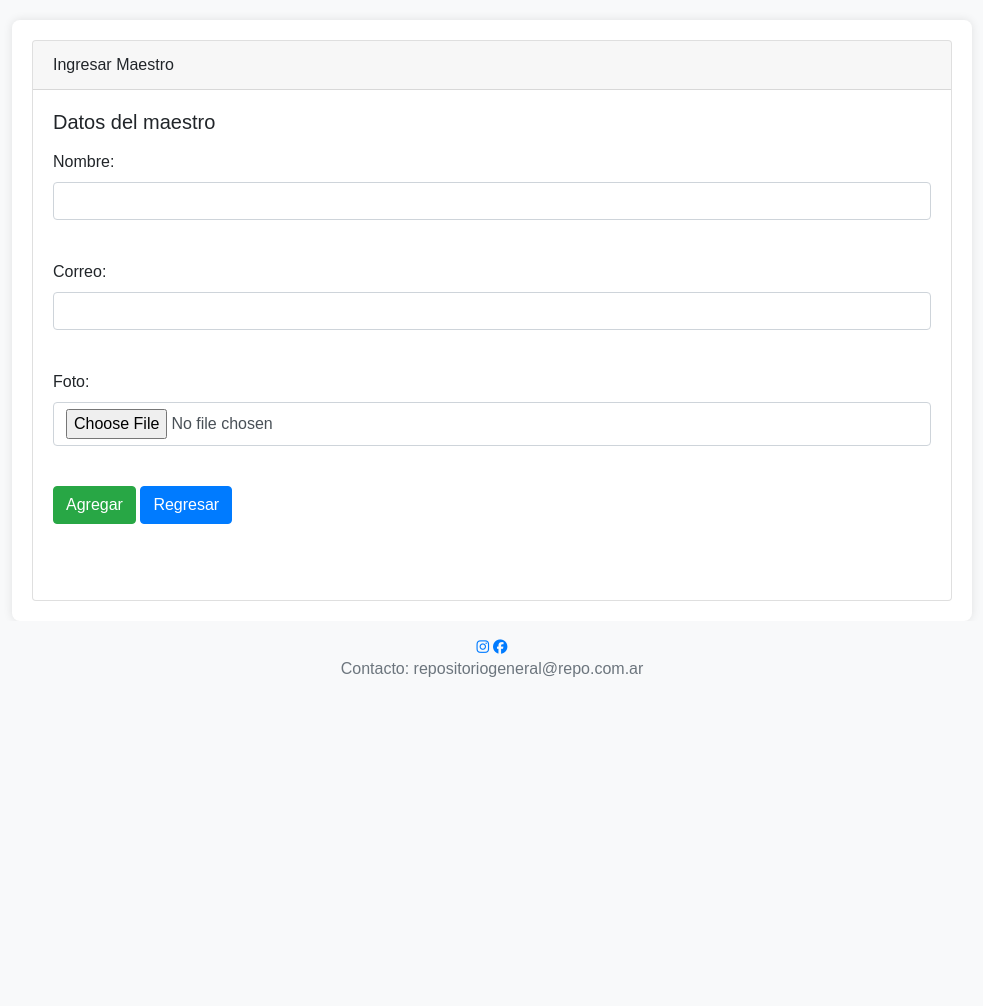
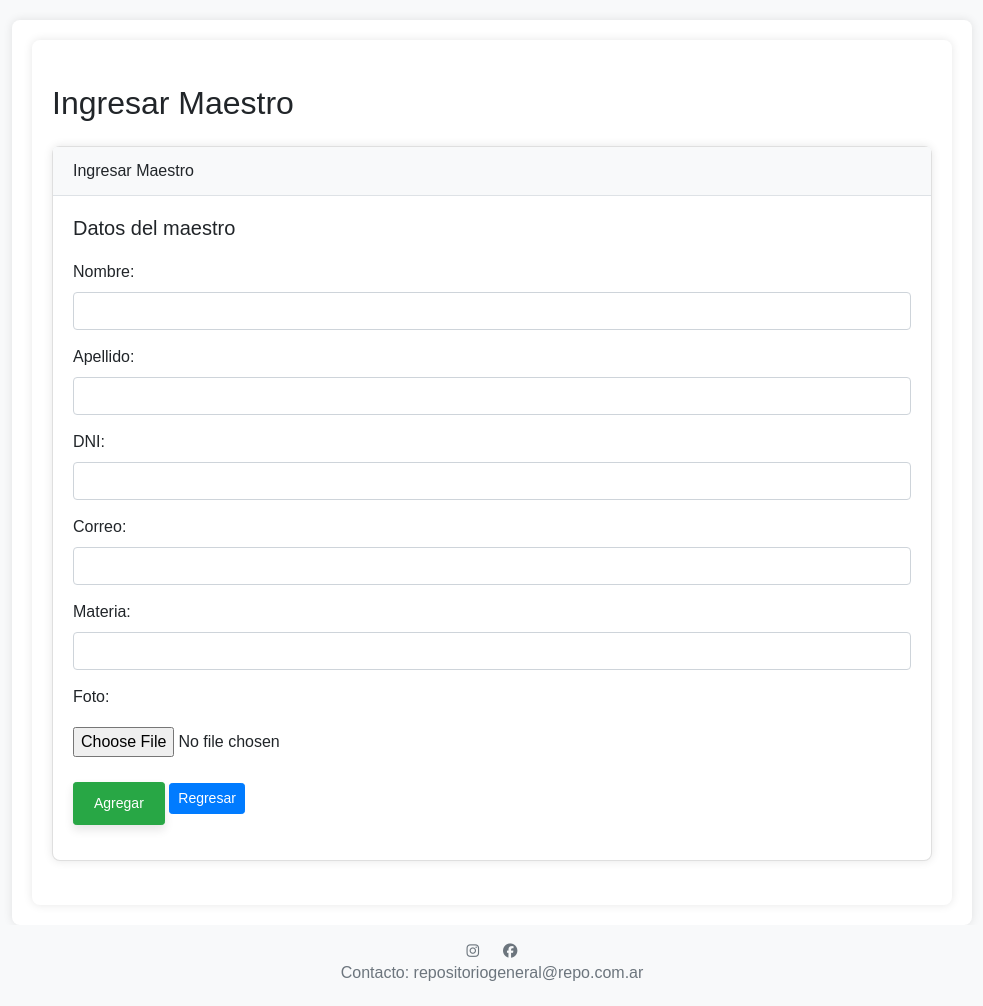
Before and after one commit to Estefaniavago/Back_CAC24173, a Flask app: page /create in a window 1280 px wide. Shown: the part 62-1068 px from the top of the page, without its empty margins (148-1131 px from the left). Before the commit the page ends 739 px from the top, so only its background shows below. Run offline with Flask 2, Linux system fonts and the light colour scheme; some libraries are stand-ins or nearby versions.

Commit message:
cambios en html y style

```diff
--- a/static/styles/style.css
+++ b/static/styles/style.css
@@ -26,6 +26,9 @@ body {
 .btn-success {
     background-color: #28a745;
     border-color: #28a745;
+    padding: 10px 20px;
+    margin-top: 10px;
+    box-shadow: 0 5px 10px rgba(0, 0, 0, 0.1);
 }
 
 .btn-warning {
@@ -40,11 +43,27 @@ body {
 
 .table {
     margin-top: 20px;
+    border-collapse: separate;
+    border-spacing: 0;
+    border: 1px solid #dee2e6;
+    border-radius: 8px;
+    box-shadow: 0 5px 10px rgba(0, 0, 0, 0.1);
+    overflow: hidden;
 }
 
 .table th, .table td {
     text-align: center;
     vertical-align: middle;
+    padding: 10px;
+    border-bottom: 1px solid #dee2e6;
+}
+
+.table th {
+    background-color: #f8f9fa;
+}
+
+.table tr:nth-child(even) {
+    background-color: #f2f2f2;
 }
 
 .table img.thumbnail {
@@ -64,3 +83,35 @@ body {
     max-width: 960px;
     margin: 0 auto;
 }
+
+.footer a {
+    margin: 0 10px;
+    color: #6c757d;
+}
+
+.footer a:hover {
+    color: #000;
+}
+
+.card {
+    margin-top: 20px;
+    border-radius: 8px;
+    box-shadow: 0 0 10px rgba(0, 0, 0, 0.1);
+}
+
+.card-header {
+    background-color: #f8f9fa;
+    border-bottom: 1px solid #dee2e6;
+}
+
+.card-title {
+    margin-bottom: 20px;
+}
+
+.form-group {
+    margin-bottom: 15px;
+}
+
+.form-control-file {
+    margin-top: 10px;
+}
--- a/templates/empleados/create.html
+++ b/templates/empleados/create.html
@@ -1,50 +1,56 @@
 {% include 'header.html' %}
 
+<div class="container">
+    <h2 class="my-4">Ingresar Maestro</h2>
+
     {% with messages= get_flashed_messages() %}
-
     {% if messages %}
         <div class="alert alert-danger" role="alert">
             {% for message in messages %}
-            {{message}}
+                {{ message }}
             {% endfor %}
         </div>
     {% endif %}
-
     {% endwith %}
 
     <form method="post" action="/store" enctype="multipart/form-data">
-
-    <div class="card">
+        <div class="card mb-4">
             <div class="card-header">
                 Ingresar Maestro
             </div>
             <div class="card-body">
                 <h5 class="card-title">Datos del maestro</h5>
-            <p class="card-text">
                 <div class="form-group">
                     <label for="txtNombre">Nombre:</label>
                     <input id="txtNombre" class="form-control" type="text" name="txtNombre">
                 </div>
-                <br>
+                <div class="form-group">
+                    <label for="txtApellido">Apellido:</label>
+                    <input id="txtApellido" class="form-control" type="text" name="txtApellido">
+                </div>
+                <div class="form-group">
+                    <label for="txtDni">DNI:</label>
+                    <input id="txtDni" class="form-control" type="text" name="txtDni">
+                </div>
                 <div class="form-group">
                     <label for="txtCorreo">Correo:</label>
-                    <input id="txtCorreo" class="form-control" type="text" name="txtCorreo">
+                    <input id="txtCorreo" class="form-control" type="email" name="txtCorreo">
                 </div>
-                <br>
+                <div class="form-group">
+                    <label for="txtMateria">Materia:</label>
+                    <input id="txtMateria" class="form-control" type="text" name="txtMateria">
+                </div>
                 <div class="form-group">
                     <label for="txtFoto">Foto:</label>
-                    <input id="txtFoto" class="form-control" type="file" name="txtFoto">
+                    <input id="txtFoto" class="form-control-file" type="file" name="txtFoto">
                 </div>
-                <br>
                 <div class="form-group">
-                    <input type="submit" class="btn btn-success" value="Agregar">
-                    <a href="{{url_for('index')}}" class="btn btn-primary">Regresar</a>
-                </div>
-                <br>
-            </p>
+                    <input type="submit" class="btn btn-success btn-sm" value="Agregar">
+                    <a href="{{ url_for('index') }}" class="btn btn-primary btn-sm">Regresar</a>
                 </div>
             </div>
+        </div>
+    </form>
+</div>
 
-
-</form>
 {% include 'footer.html' %}
```
Also changed, not shown: templates/empleados/edit.html (+23 -21 lines), templates/empleados/index.html (+17 -11 lines). Lines whose indentation alone changed are shown as unchanged.
